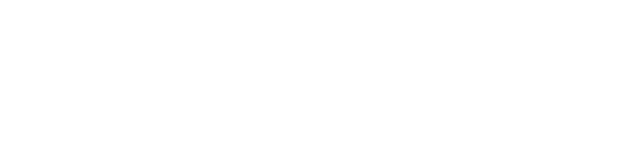
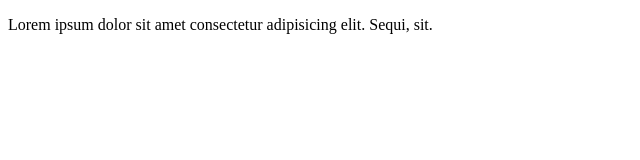
Before and after one commit to VovaMelnyk/js-group-39, a plain HTML site: page index.html in a window 1280 px wide. Shown: the whole page, without its empty margins (0-640 px from the left). Drawn offline with Linux system fonts and the light colour scheme.

Commit message:
finis lesson 3

```diff
--- a/index.html
+++ b/index.html
@@ -9,6 +9,7 @@
 </head>
 
 <body>
+    <p>Lorem ipsum dolor sit amet consectetur adipisicing elit. Sequi, sit.</p>
     <script src="./index.js" type='module'></script>
 </body>
 
```
Also changed, not shown: index.js (+86 -6 lines).
